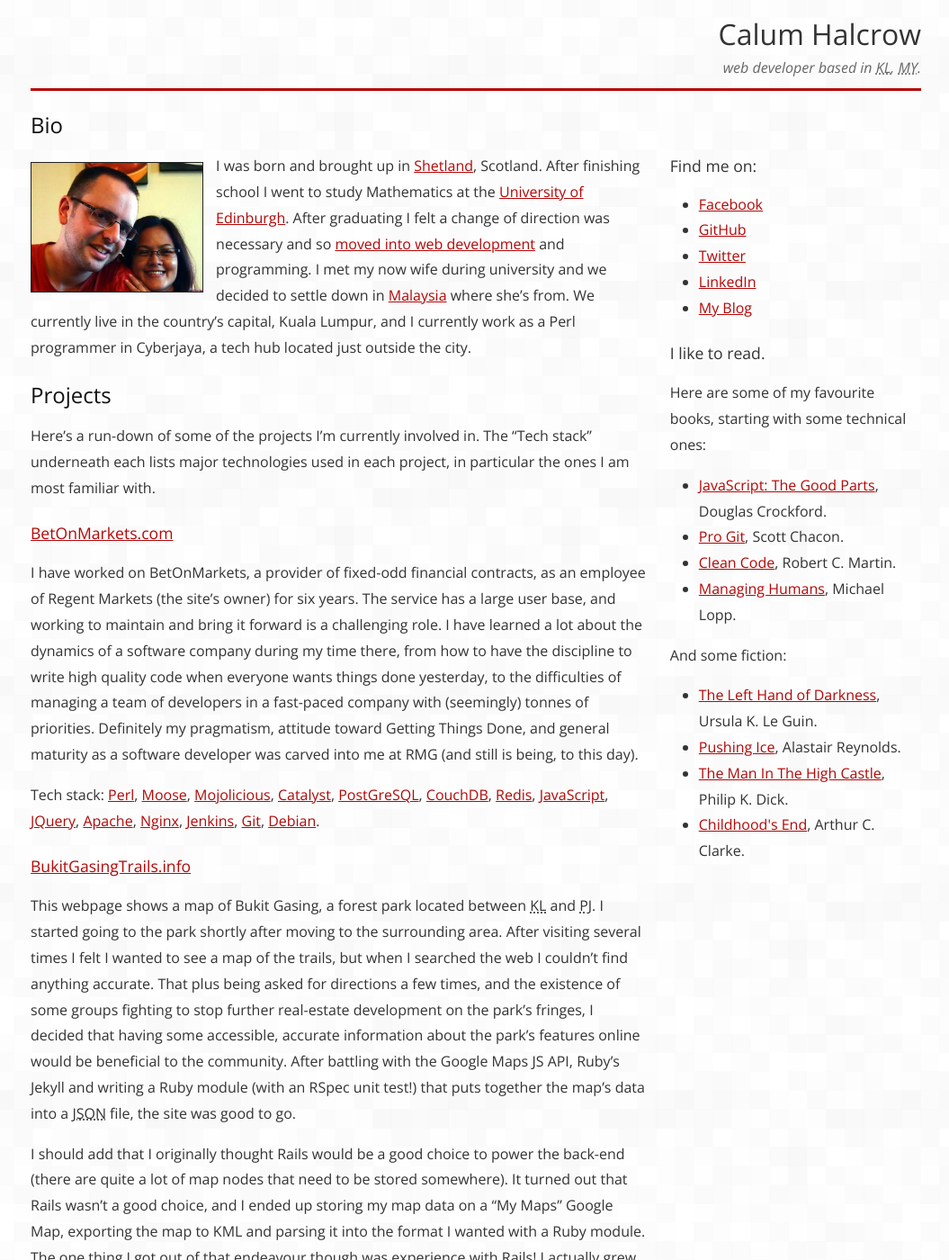
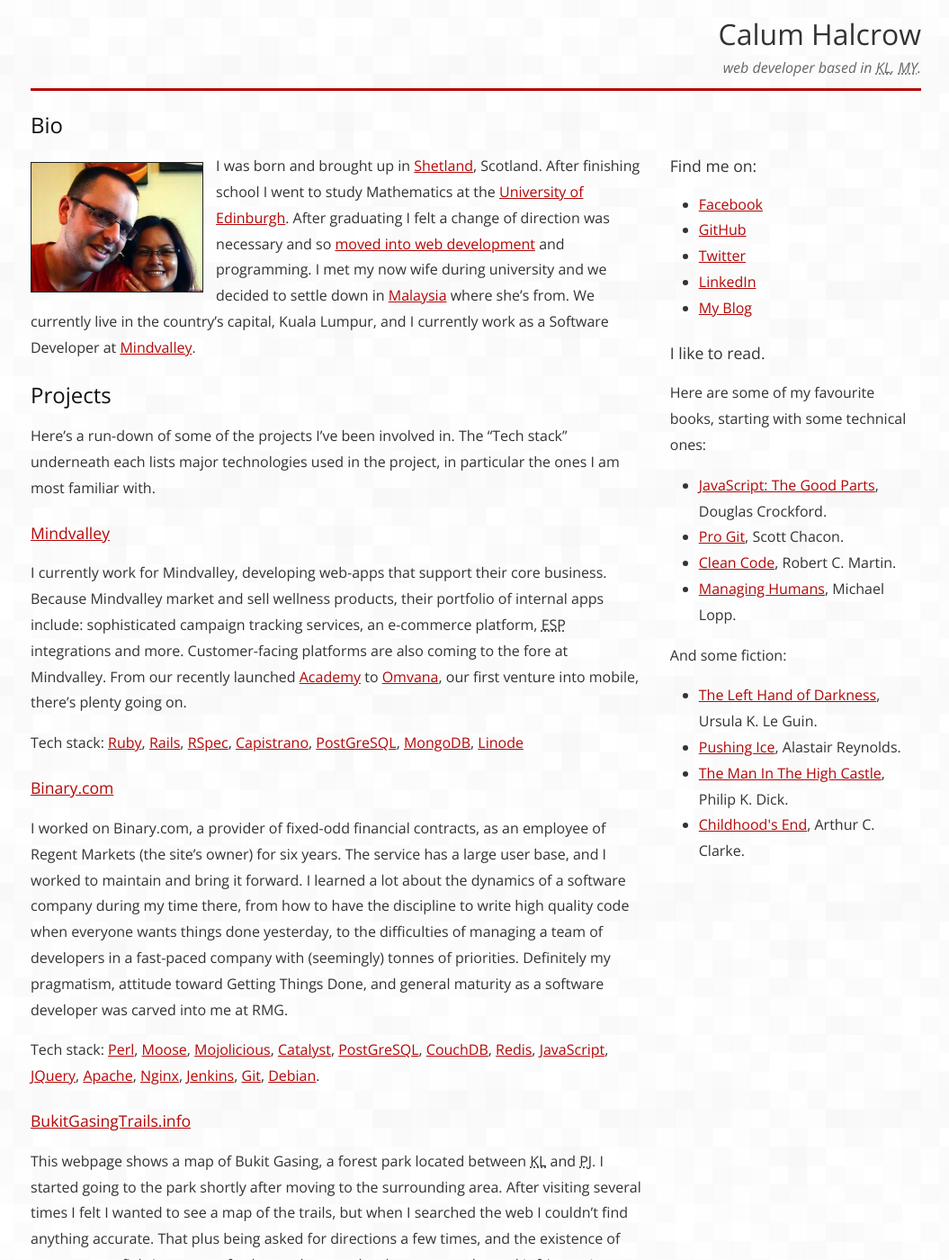
Before and after one commit to calumhalcrow/calumhalcrow, a Jekyll site: the page built from index.md, in a window 1280 px wide and 1400 px high. Shown: the whole window at 90% size, without its empty margins (111-1166 px from the left). Built offline with Jekyll 4.4.1, drawn with Linux system fonts in a browser that asks for light colours; Markdown is read by kramdown in place of the engine named in the settings; some of the changed text lies outside the part shown.

Commit message:
Updated content.

```diff
--- a/index.md
+++ b/index.md
@@ -6,16 +6,27 @@
 Bio
 ---
 
-![Calum Halcrow](/i/bio.jpg "That's me and my wife folks.")I was born and brought up in [Shetland](http://shetland.org), Scotland. After finishing school I went to study Mathematics at the [University of Edinburgh](http://www.ed.ac.uk). After graduating I felt a change of direction was necessary and so [moved into web development](http://nbcommunication.com) and programming. I met my now wife during university and we decided to settle down in [Malaysia](http://en.wikipedia.org/wiki/Malaysia) where she's from. We currently live in the country's capital, Kuala Lumpur, and I currently work as a Perl programmer in Cyberjaya, a tech hub located just outside the city.
+![Calum Halcrow](/i/bio.jpg "That's me and my wife folks.")I was born and brought up in [Shetland](http://shetland.org), Scotland. After finishing school I went to study Mathematics at the [University of Edinburgh](http://www.ed.ac.uk). After graduating I felt a change of direction was necessary and so [moved into web development](http://nbcommunication.com) and programming. I met my now wife during university and we decided to settle down in [Malaysia](http://en.wikipedia.org/wiki/Malaysia) where she's from. We currently live in the country's capital, Kuala Lumpur, and I currently work as a Software Developer at [Mindvalley](http://mindvalley.com).
 
 Projects
 --------
 
-Here's a run-down of some of the projects I'm currently involved in. The "Tech stack" underneath each lists major technologies used in each project, in particular the ones I am most familiar with.
+Here's a run-down of some of the projects I've been involved in. The "Tech stack" underneath each lists major technologies used in the project, in particular the ones I am most familiar with.
 
-### [BetOnMarkets.com](http://betonmarkets.com)
+### [Mindvalley](http://mindvalley.com)
 
-I have worked on BetOnMarkets, a provider of fixed-odd financial contracts, as an employee of Regent Markets (the site's owner) for six years. The service has a large user base, and working to maintain and bring it forward is a challenging role. I have learned a lot about the dynamics of a software company during my time there, from how to have the discipline to write high quality code when everyone wants things done yesterday, to the difficulties of managing a team of developers in a fast-paced company with (seemingly) tonnes of priorities. Definitely my pragmatism, attitude toward Getting Things Done, and general maturity as a software developer was carved into me at RMG (and still is being, to this day).
+I currently work for Mindvalley, developing web-apps that support their core business. Because Mindvalley market and sell wellness products, their portfolio of internal apps include: sophisticated campaign tracking services, an e-commerce platform, <abbr title="Email Service Provider">ESP</abbr> integrations and more. Customer-facing platforms are also coming to the fore at Mindvalley. From our recently launched [Academy](http://mindvalleyacademy.com) to [Omvana](http://www.omvana.com), our first venture into mobile, there's plenty going on.
+
+Tech stack: [Ruby][33], [Rails][32], [RSpec][29], [Capistrano][35], [PostGreSQL][4], [MongoDB][36], [Linode][37]
+
+[33]: http://ruby-lang.org
+[35]: http://www.capistranorb.com
+[36]: http://www.mongodb.org
+[37]: https://www.linode.com
+
+### [Binary.com](http://binary.com)
+
+I worked on Binary.com, a provider of fixed-odd financial contracts, as an employee of Regent Markets (the site's owner) for six years. The service has a large user base, and I worked to maintain and bring it forward. I learned a lot about the dynamics of a software company during my time there, from how to have the discipline to write high quality code when everyone wants things done yesterday, to the difficulties of managing a team of developers in a fast-paced company with (seemingly) tonnes of priorities. Definitely my pragmatism, attitude toward Getting Things Done, and general maturity as a software developer was carved into me at RMG.
 
 Tech stack: [Perl][1], [Moose][2], [Mojolicious][24], [Catalyst][3], [PostGreSQL][4], [CouchDB][5], [Redis][25], [JavaScript][6], [JQuery][7], [Apache][8], [Nginx][9], [Jenkins][10], [Git][11], [Debian][12].
 
@@ -43,7 +54,7 @@
 
 ### [Campr](http://campr.calumhalcrow.com)
 
-Campr is a webapp that facilitates networking at events. It allows you to see everyone who is at the event you are attending, along with a little bit of information about each person. Based on this, you can single out people you may want to get to know better. The project was started at [Hack Weekend](http://hack.weekend.my), a delightful hackathon series that takes place every quarter in Kuala Lumpur.
+Campr is a webapp that facilitates networking at events. It allows you to see everyone who is at the event you are attending, along with a little bit of information about each person. Based on this, you can single out people you may want to get to know better. The project was started at [Hack Weekend](http://hack.weekend.my), a delightful hackathon series that takes place every quarter in Kuala Lumpur. Working on Campr was a great learning experience, but we've ceased development on the project.
 
 Tech stack: [Python][17], [Django][18], [Tornado][19], [SocketIO][20], [RabbitMQ][21], [SQLite][22], [Heroku][23].
 
```
